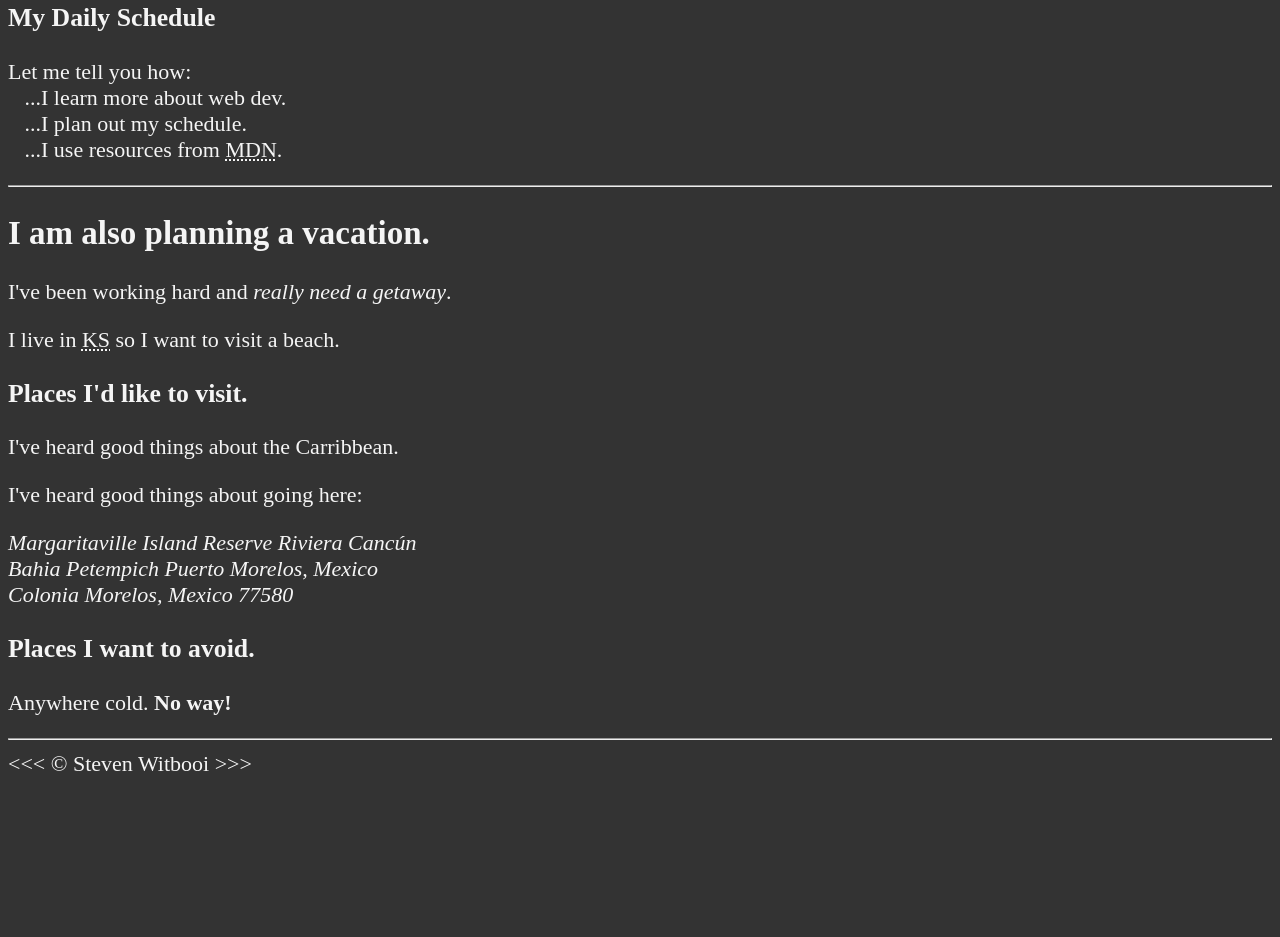
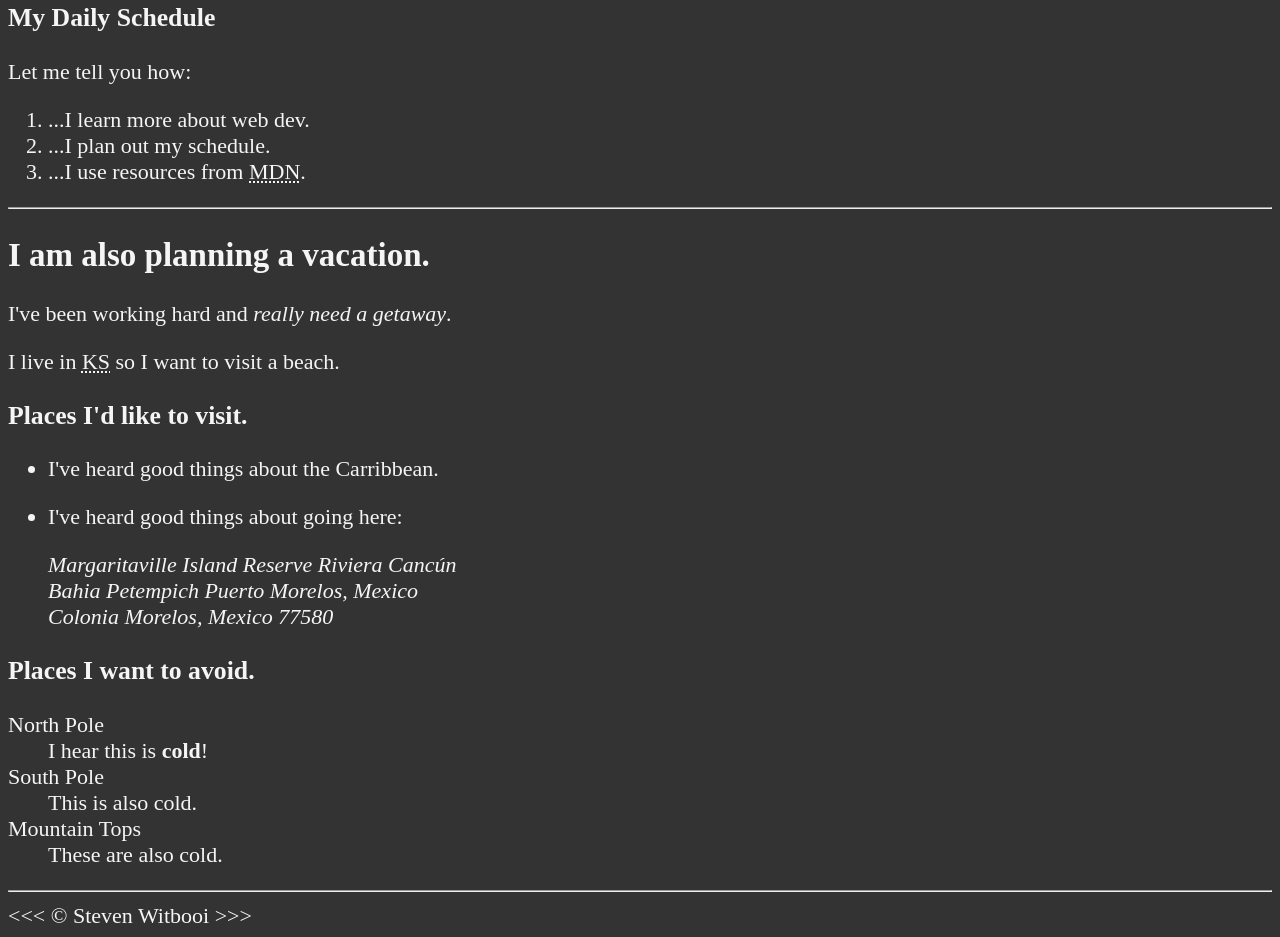
Before and after one commit to Steven-GW/HTML-COURSE, a plain HTML site: page index.html in a window 1280 px wide. Shown: the part 252-1189 px from the top of the page. Before the commit the page ends 1037 px from the top, so only its background shows below. Drawn offline with Linux system fonts and the light colour scheme.

Commit message:
Completed lesson 4

```diff
--- a/index.html
+++ b/index.html
@@ -19,11 +19,14 @@
 		<p>This is my first web page.</p>
 
 		<h3>My Daily Schedule</h3>
-		<p>Let me tell you how:
-		   <br>&nbsp;&nbsp;&nbsp;...I learn more about web dev.
-		   <br>&nbsp;&nbsp;&nbsp;...I plan out my schedule.
-		   <br>&nbsp;&nbsp;&nbsp;...I use resources from <abbr title="Mozilla Developer Network">MDN</abbr>.
-		</p>
+		<p>Let me tell you how: </p>
+		<ol>
+		   <li>...I learn more about web dev.</li>
+		   <li>...I plan out my schedule.</li>
+		   <li>...I use resources from <abbr
+			title="Mozilla Developer Network">MDN</abbr>.
+		   </li>
+		</ol>
 
 		<hr>
 
@@ -34,7 +37,11 @@
 		   a beach. </p>
 
 		<h3>Places I'd like to visit.</h3>
+		<ul>
+			<li>
 				<p>I've heard good things about the Carribbean.</p>
+			</li>
+			<li>
 				<p>I've heard good things about going here: </p>
 					<address>
 						Margaritaville Island Reserve Riviera
@@ -43,11 +50,21 @@
 						Mexico<br>
 						Colonia Morelos, Mexico 77580
 					</address>
-
+			</li>
+		</ul>
 		<!-- TODO: Add more places.-->
 		<h3>Places I want to avoid.</h3>
-		<p>Anywhere cold. <strong>No way!</strong></p>
+		<dl>
+			<dt>North Pole</dt>
+			<dd>I hear this is <strong>cold</strong>!</dd>
 
+			<dt>South Pole</dt>
+			<dd>This is also cold.</dd>
+
+			<dt>Mountain Tops</dt>
+			<dd>These are also cold.</dd>
+
+		</dl>
 		<hr>
 
 		&lt;&lt;&lt; &copy; Steven Witbooi &gt;&gt;&gt;
```
Lines whose indentation alone changed are shown as unchanged.
